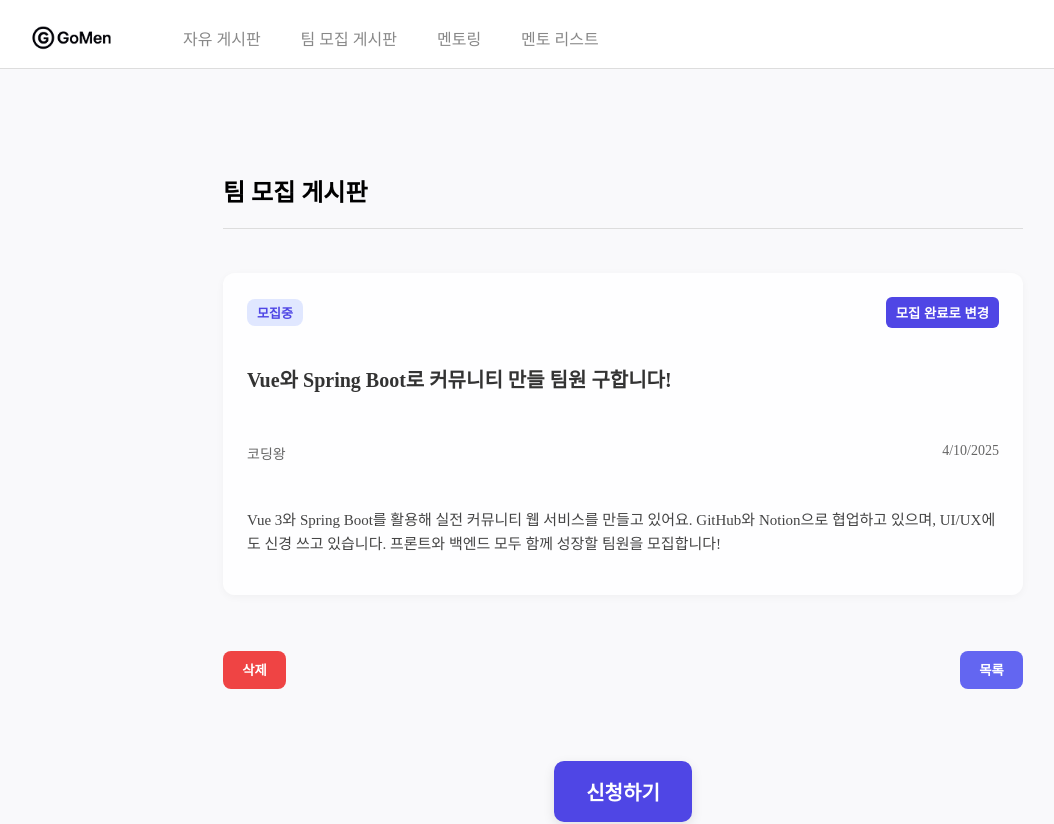
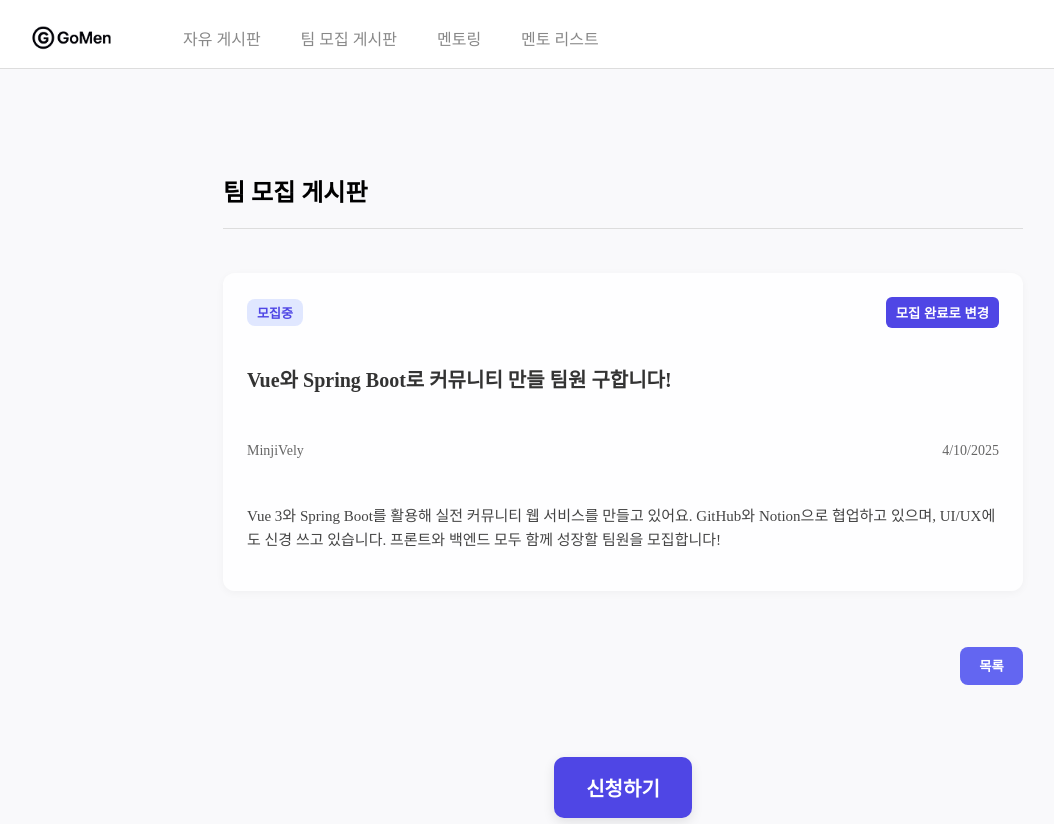
Before and after one commit to 4team-tuna/be14-3rd-Tuna-GoMen, a Vue app in the folder frontend/gomen/: page /board/team-recruit/1 in a window 1280 px wide. Shown: the top 824 px of the page, without its empty margins (17-1071 px from the left). Built offline with nearby package versions, Linux system fonts and the light colour scheme; data requests are answered from the project's data file.

Commit message:
reset하면서 날아간 수정사항까지 최종 develop에 추가

```diff
--- a/frontend/gomen/mock/db.json
+++ b/frontend/gomen/mock/db.json
@@ -4,7 +4,7 @@
       "id": "1",
       "title": "Vue와 Spring Boot로 커뮤니티 만들 팀원 구합니다!",
       "teamName": "VueBoot 팀",
-      "nickname": "코딩왕",
+      "nickname": "MinjiVely",
       "createdAt": "2025-04-10T12:00:00Z",
       "isActivated": "Y",
       "teamIntroduce": "Vue 3와 Spring Boot를 활용해 실전 커뮤니티 웹 서비스를 만들고 있어요. GitHub와 Notion으로 협업하고 있으며, UI/UX에도 신경 쓰고 있습니다. 프론트와 백엔드 모두 함께 성장할 팀원을 모집합니다!",
--- a/frontend/gomen/src/views/teamRecruitBoard/TeamRecruitBoardDetailPage.vue
+++ b/frontend/gomen/src/views/teamRecruitBoard/TeamRecruitBoardDetailPage.vue
@@ -31,7 +31,7 @@
 
       <div class="button-group">
         <div class="left-buttons">
-          <DeleteButton v-if="post" :postId="post.id" />
+        <DeleteButton v-if="post && post.nickname === userNickname" :postId="post.id" />
         </div>
         <div class="right-buttons">
           <button class="action-button secondary" @click="goToList">목록</button>
@@ -71,10 +71,9 @@ const closeModal = () => isModalOpen.value = false
 
 
 const user = localStorage.getItem('user')
-const nickname=ref('')
-const introduction=ref('')
-const appliedAt = ref('')
-const blog = ref('')
+const userRaw = user
+const parsedUser = userRaw ? JSON.parse(userRaw) : null
+const userNickname = parsedUser?.nickname || ''
 
 const handleSubmit = async (payload) => {
   const { nickname, introduction, blog } = payload
```
